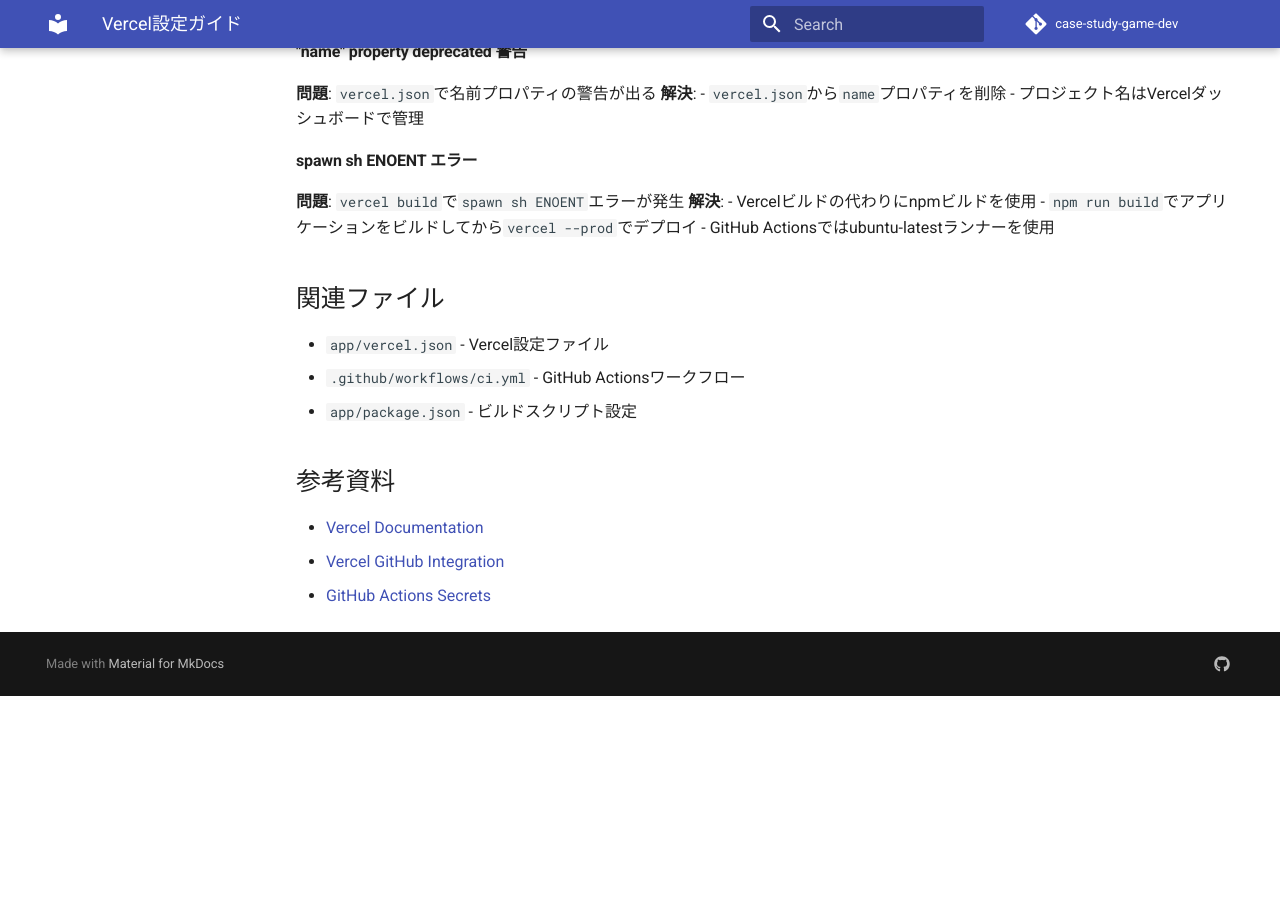
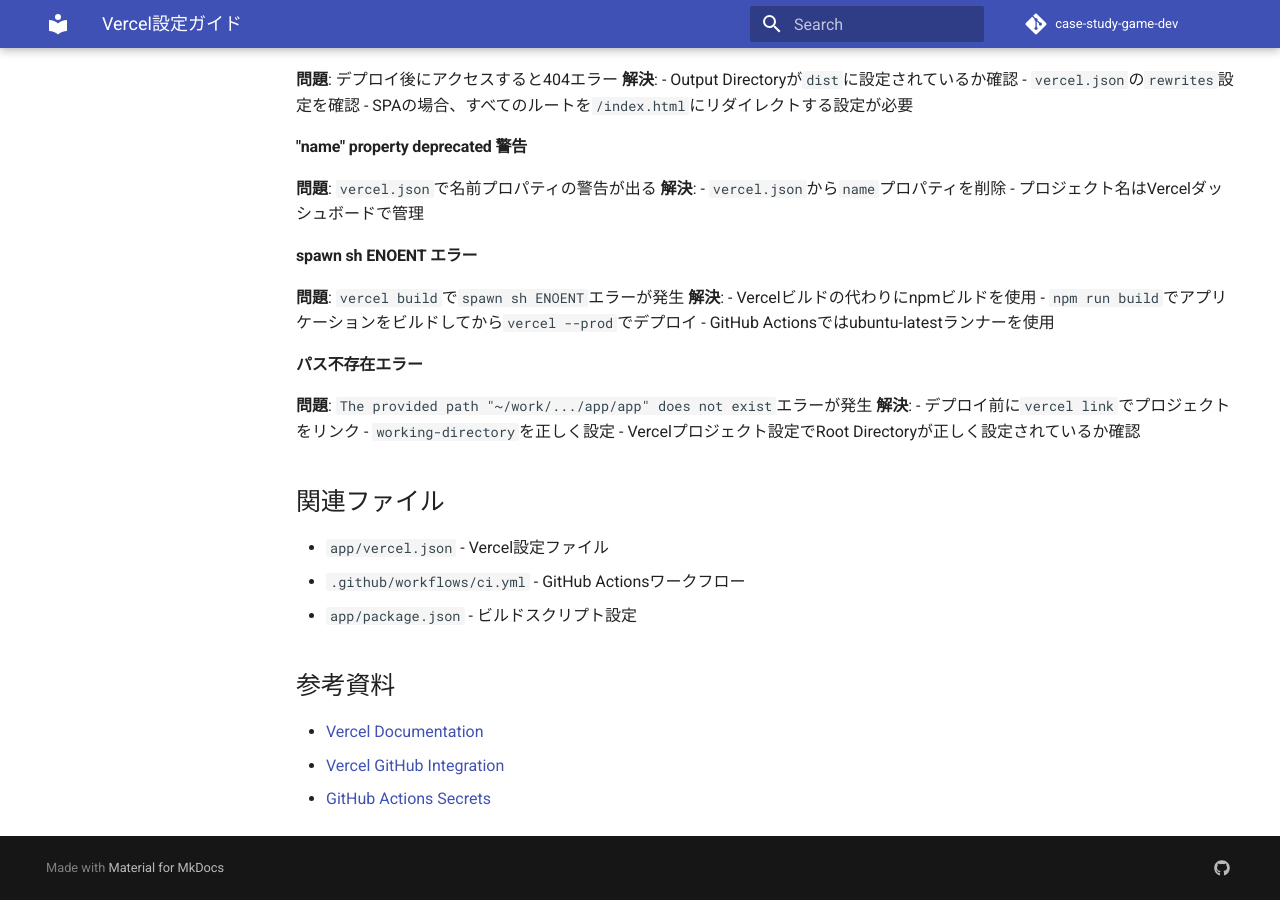
Before and after one commit to k2works/case-study-game-dev, an MkDocs documentation site: the page built from docs/operation/Vercel設定.md, in a window 1280 px wide and 900 px high, scrolled down 3604 px. Built offline with MkDocs 1.6.1 and Material for MkDocs 9.7.7, drawn with Linux system fonts in a browser that asks for light colours; comment, search, counter and statistics services are not loaded; before the commit the page ends 4300 px from its top, so only the background shows below that; some of the changed text lies outside the part shown.

Commit message:
fix: add vercel link step to resolve path resolution issues
- Add vercel link command before deployment in GitHub Actions
- Update troubleshooting documentation with path error solution
- Improve manual deployment instructions with explicit build step
- Ensure proper project linking for automated deployments

```diff
--- a/docs/operation/Vercel設定.md
+++ b/docs/operation/Vercel設定.md
@@ -93,10 +93,15 @@
 # Vercel CLIのインストール
 npm i -g vercel@latest
 
-# 初回設定（appディレクトリで実行）
+# アプリケーションディレクトリに移動
 cd app
+
+# 初回設定
 vercel login
 vercel link
+
+# アプリケーションのビルド
+npm run build
 
 # デプロイ
 vercel --prod
@@ -151,6 +156,14 @@
 - `npm run build`でアプリケーションをビルドしてから`vercel --prod`でデプロイ
 - GitHub Actionsではubuntu-latestランナーを使用
 
+#### パス不存在エラー
+
+**問題**: `The provided path "~/work/.../app/app" does not exist`エラーが発生
+**解決**:
+- デプロイ前に`vercel link`でプロジェクトをリンク
+- `working-directory`を正しく設定
+- Vercelプロジェクト設定でRoot Directoryが正しく設定されているか確認
+
 ## 関連ファイル
 
 - `app/vercel.json` - Vercel設定ファイル
```
Also changed, not shown: 1 other file.
